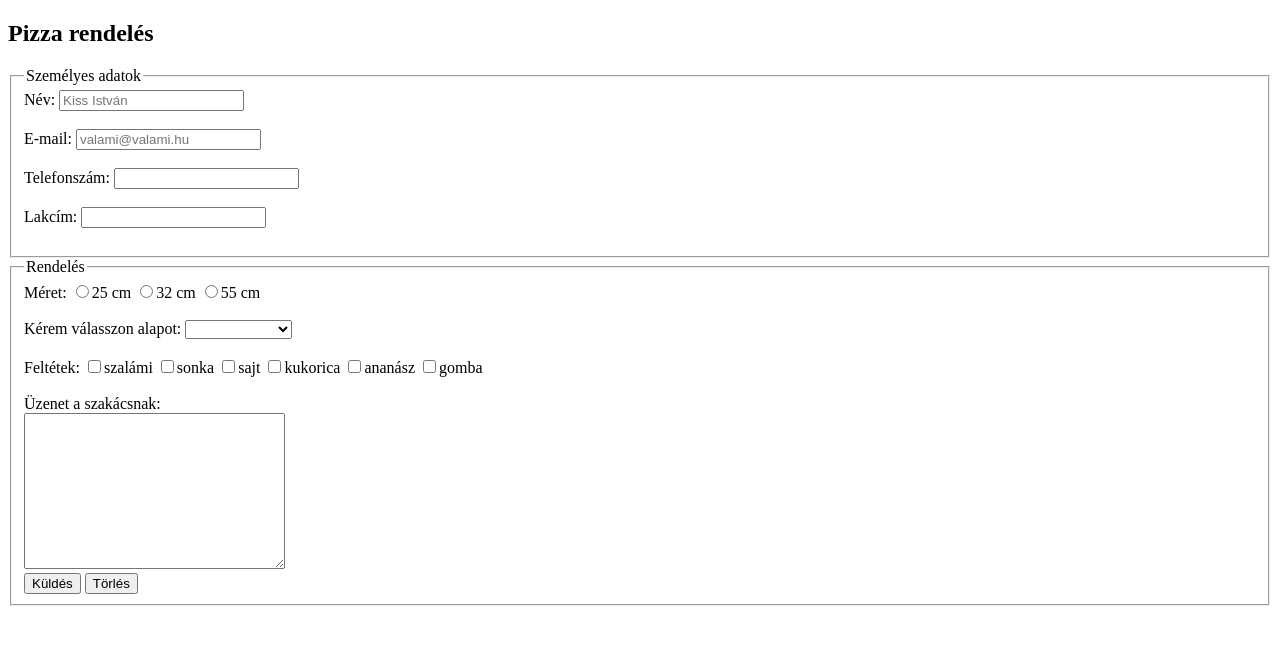
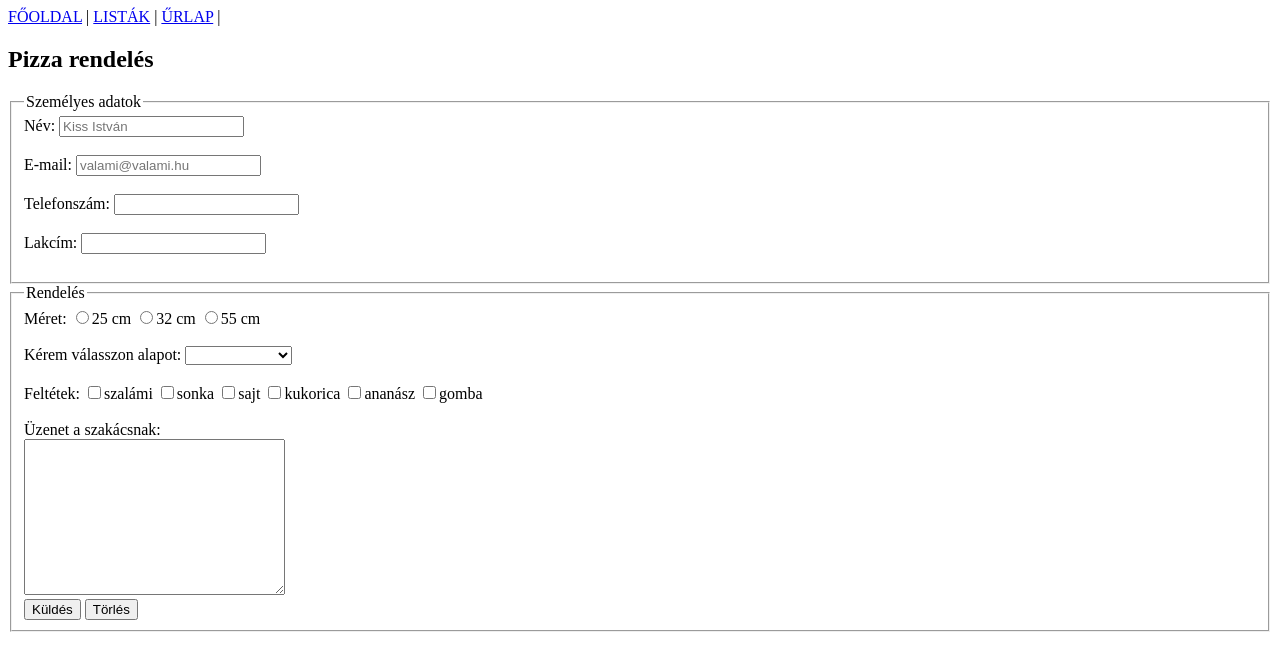
Before and after one commit to sandornefr/IKT_9.A_2.cs, a plain HTML site: page urlap.html in a window 1280 px wide. Drawn offline with Linux system fonts and the light colour scheme.

Commit message:
navigáció

```diff
--- a/urlap.html
+++ b/urlap.html
@@ -6,6 +6,11 @@
     <title>Űrlap</title>
 </head>
 <body>
+    <nav>
+        <a href="index.html">FŐOLDAL</a> |
+        <a href="listak.html">LISTÁK</a> |
+        <a href="urlap.html">ŰRLAP</a> |
+    </nav>
     <h2>Pizza rendelés</h2>
     <form>
         <fieldset>
```
Also changed, not shown: index.html (+1 -0 lines), listak.html (+1 -0 lines).
